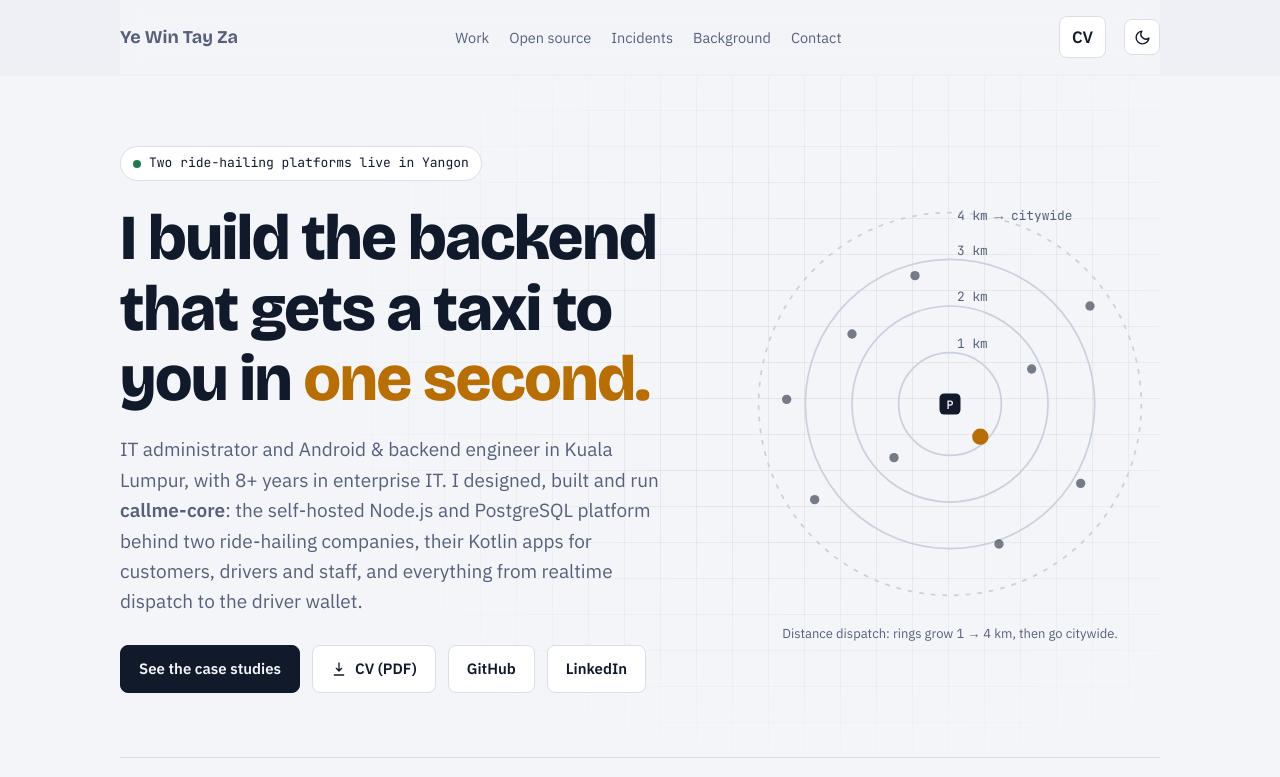
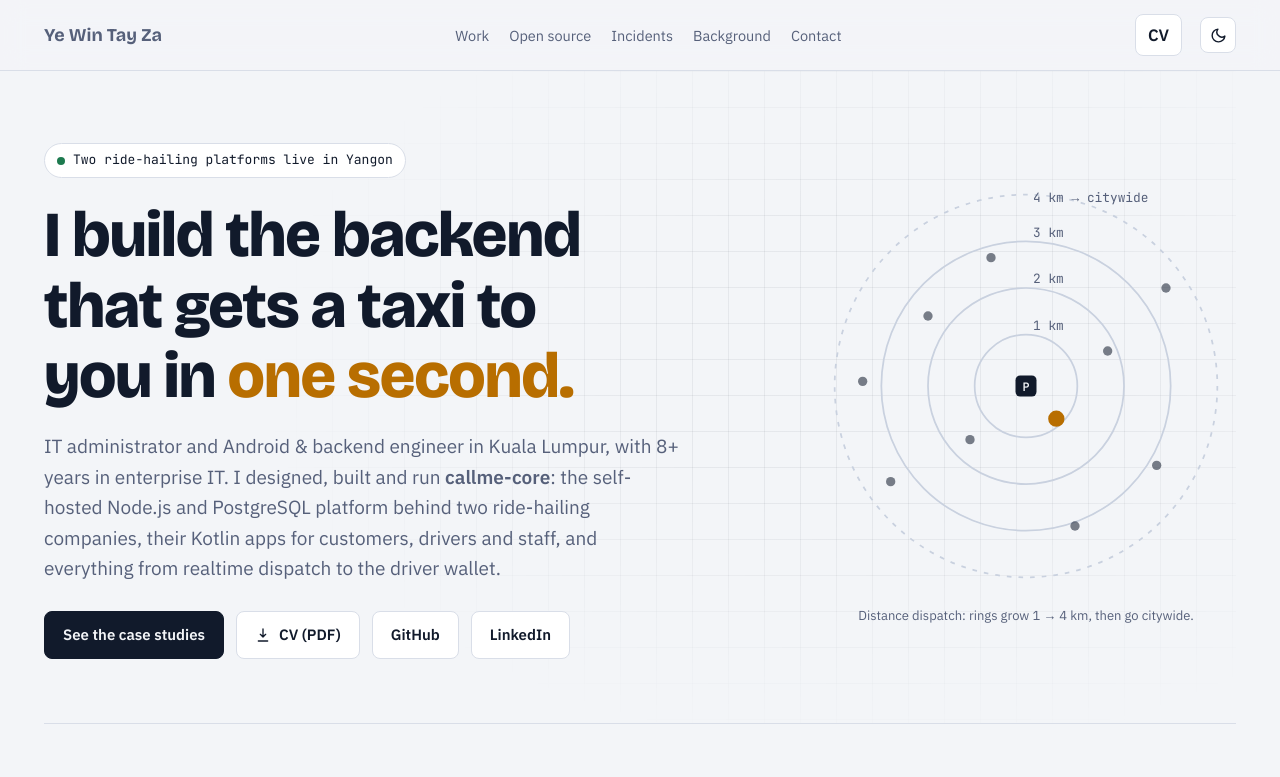
Before and after one commit to ywtzdev/portfolio, a plain HTML site: page index.html in a window 1280 px wide. Shown: the top 777 px of the page. Drawn offline with nearby package versions, Linux system fonts and the light colour scheme.

Commit message:
Full-width header bar and wider content column
Co-Authored-By: Claude Opus 5.5 <noreply@anthropic.com>

```diff
--- a/index.html
+++ b/index.html
@@ -39,9 +39,9 @@
   --show-sun:block; --show-moon:none; color-scheme:dark}
 
 *{box-sizing:border-box}
-body{background:var(--bg);color:var(--ink);font-family:var(--f-body);font-size:16.5px;line-height:1.6;transition:background-color .25s ease,color .25s ease;
-  padding-left:max(16px,env(safe-area-inset-left,0px));padding-right:max(16px,env(safe-area-inset-right,0px))}
-.wrap{max-width:1040px;margin:0 auto}
+body{background:var(--bg);color:var(--ink);font-family:var(--f-body);font-size:16.5px;line-height:1.6;transition:background-color .25s ease,color .25s ease}
+.wrap{max-width:1240px;margin:0 auto;padding-left:max(24px,env(safe-area-inset-left,0px));padding-right:max(24px,env(safe-area-inset-right,0px))}
+@media (max-width:600px){.wrap{padding-left:max(16px,env(safe-area-inset-left,0px));padding-right:max(16px,env(safe-area-inset-right,0px))}}
 a{color:inherit;text-decoration-color:var(--signal);text-underline-offset:3px}
 a:hover{color:var(--signal)}
 a:focus-visible,button:focus-visible{outline:2px solid var(--signal);outline-offset:3px;border-radius:4px}
@@ -52,8 +52,9 @@ p{margin:0}
 
 /* nav */
 body::before{content:"";position:fixed;inset:0 0 auto;height:env(safe-area-inset-top,0px);z-index:30;background:var(--bg)}
-nav{position:sticky;top:env(safe-area-inset-top,0px);z-index:20;display:flex;justify-content:space-between;align-items:center;gap:16px;flex-wrap:wrap;
-  padding-block:16px;background:var(--nav-bg);box-shadow:0 0 0 100vmax var(--nav-bg),0 1px 0 100vmax var(--line);clip-path:inset(0 -100vmax -1px);-webkit-backdrop-filter:saturate(160%) blur(12px);backdrop-filter:saturate(160%) blur(12px)}
+.topbar{position:sticky;top:env(safe-area-inset-top,0px);z-index:20;background:var(--nav-bg);border-bottom:1px solid var(--line);
+  -webkit-backdrop-filter:saturate(160%) blur(12px);backdrop-filter:saturate(160%) blur(12px);transition:background-color .25s ease}
+nav{display:flex;justify-content:space-between;align-items:center;gap:16px;padding-block:14px}
 nav .right{display:flex;align-items:center;gap:18px;flex-wrap:wrap}
 .toggle{display:inline-grid;place-items:center;width:36px;height:36px;border-radius:8px;border:1px solid var(--line);background:var(--surface);color:var(--ink);cursor:pointer;transition:border-color .2s,transform .2s}
 .toggle:hover{border-color:var(--signal);color:var(--signal)}
@@ -177,8 +178,8 @@ footer{padding-block:28px 40px;color:var(--muted);font-size:13.5px;border-top:1p
 @media (prefers-reduced-motion:reduce){*{animation:none!important;transition:none!important}}
 </style>
 
-<div class="wrap" id="top">
-  <nav aria-label="Main">
+<header class="topbar" id="top">
+  <nav class="wrap" aria-label="Main">
     <a class="who" href="#top" style="text-decoration:none">Ye Win Tay Za</a>
     <ul class="links">
       <li><a href="#work">Work</a></li>
@@ -195,6 +196,8 @@ footer{padding-block:28px 40px;color:var(--muted);font-size:13.5px;border-top:1p
       </button>
     </div>
   </nav>
+</header>
+<div class="wrap">
 
   <header class="hero">
     <div>
```
